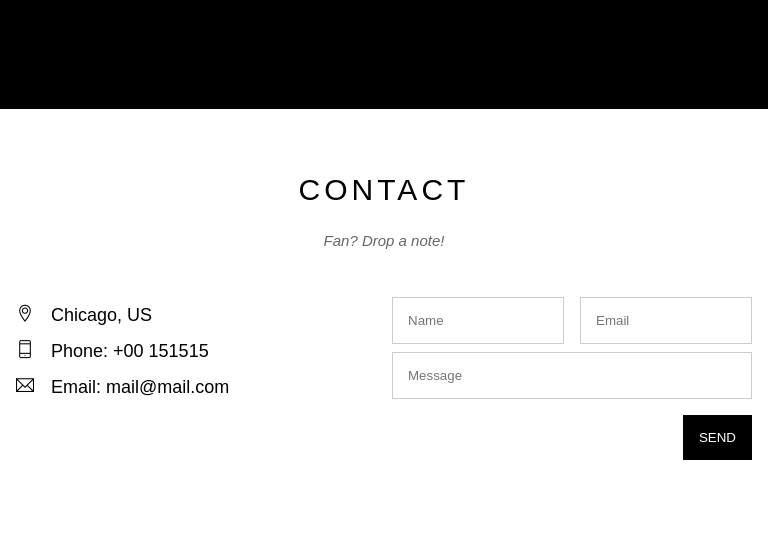
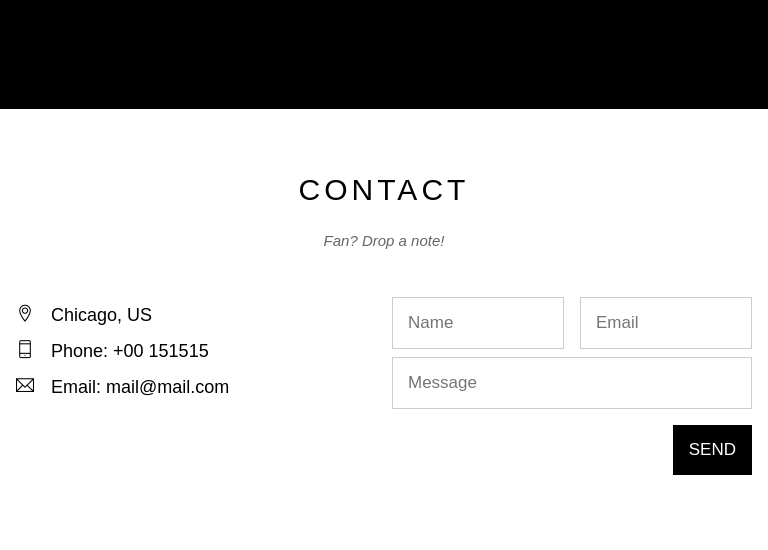
Before and after one commit to hminhpro/w3-band, a plain HTML site: page index.html in a window 768 px wide. Shown: the part 1776-2326 px from the top of the page. Drawn offline with Linux system fonts and the light colour scheme.

Commit message:
sua font-size chu

```diff
--- a/assets/css/responsive.css
+++ b/assets/css/responsive.css
@@ -37,6 +37,9 @@
         line-height: 2;
     }
 
+    .contact-submit-btn {
+        font-size: 17px;
+    }
 }
 
 /* Mobile */
--- a/assets/css/style.css
+++ b/assets/css/style.css
@@ -369,6 +369,7 @@ html {
     padding: 10px;
     border: 1px solid #ccc;
     width: 100%;
+    font-size: 17px;
 }
 
 /* Map section */
--- a/index.html
+++ b/index.html
@@ -173,7 +173,7 @@
                                     <input type="text" placeholder="Message" class="form-control">
                                 </div>
                             </div>
-                            <input class="btn mt-16 pull-right s-full-width" type="submit" value="SEND">
+                            <input class="contact-submit-btn btn mt-16 pull-right s-full-width" type="submit" value="SEND">
                         </form>
                     </div>
                 </div>
```
